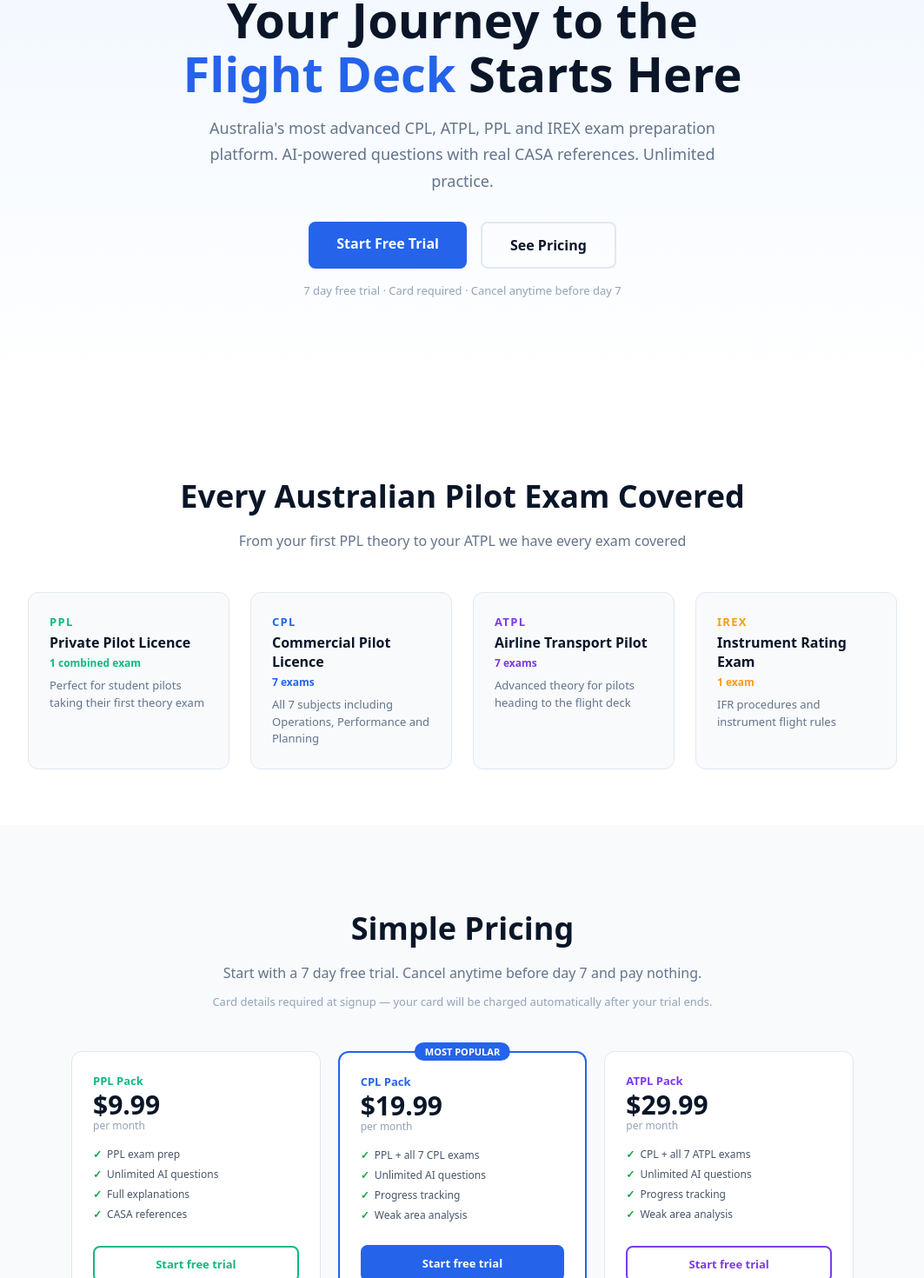
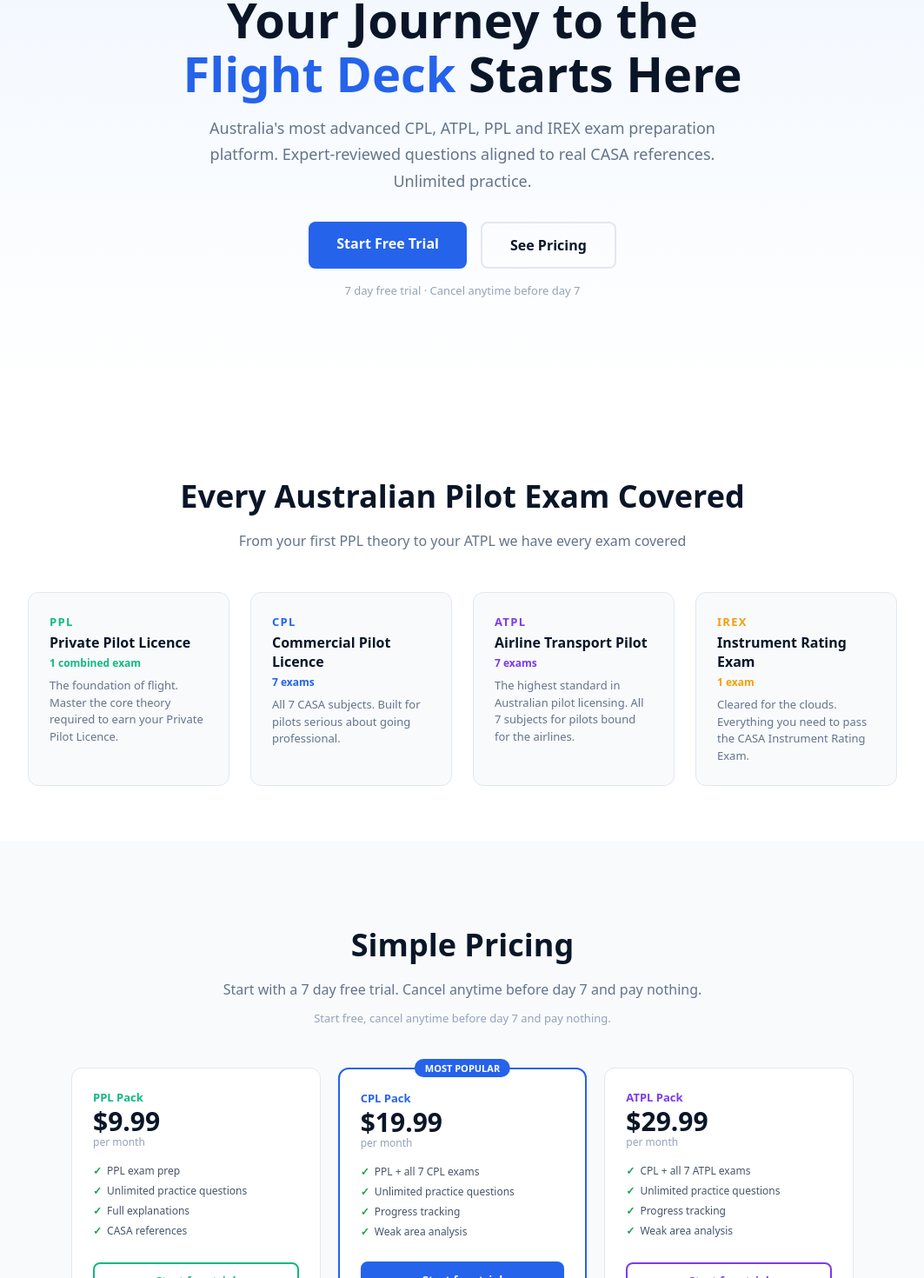
Before and after one commit to daniellongford/V1Study, a Next.js app: page / in a window 1280 px wide. Shown: the part 272-1742 px from the top of the page at 87% size, without its empty margins (108-1171 px from the left). Built offline with nearby package versions, Linux system fonts and the light colour scheme.

Commit message:
remove AI language, fix trial copy, update exam descriptions

```diff
--- a/app/page.tsx
+++ b/app/page.tsx
@@ -124,13 +124,13 @@
             <span style={{ color: '#2563eb' }}>Flight Deck</span> Starts Here
           </h1>
           <p style={{ fontSize: '18px', color: '#64748b', maxWidth: '600px', margin: '0 auto 2rem', lineHeight: 1.7 }}>
-            Australia&apos;s most advanced CPL, ATPL, PPL and IREX exam preparation platform. AI-powered questions with real CASA references. Unlimited practice.
+            Australia&apos;s most advanced CPL, ATPL, PPL and IREX exam preparation platform. Expert-reviewed questions aligned to real CASA references. Unlimited practice.
           </p>
           <div style={{ display: 'flex', gap: '1rem', justifyContent: 'center', marginBottom: '1rem' }}>
             <a href="/signup" style={{ background: '#2563eb', color: 'white', borderRadius: '8px', padding: '14px 32px', fontSize: '16px', fontWeight: '600', textDecoration: 'none', display: 'inline-block' }}>Start Free Trial</a>
             <a href="#pricing" style={{ background: 'transparent', color: '#0a1628', border: '2px solid #e2e8f0', borderRadius: '8px', padding: '14px 32px', fontSize: '16px', fontWeight: '600', textDecoration: 'none', display: 'inline-block' }}>See Pricing</a>
           </div>
-          <p style={{ fontSize: '13px', color: '#94a3b8' }}>7 day free trial · Card required · Cancel anytime before day 7</p>
+          <p style={{ fontSize: '13px', color: '#94a3b8' }}>7 day free trial · Cancel anytime before day 7</p>
         </section>
 
         <section id="features" style={{ padding: '4rem 2rem', maxWidth: '1000px', margin: '0 auto' }}>
@@ -138,10 +138,10 @@
           <p style={{ textAlign: 'center', color: '#64748b', marginBottom: '3rem', fontSize: '16px' }}>From your first PPL theory to your ATPL we have every exam covered</p>
           <div style={{ display: 'grid', gridTemplateColumns: 'repeat(4,1fr)', gap: '1.5rem' }}>
             {[
-              { title: 'PPL', full: 'Private Pilot Licence', exams: '1 combined exam', color: '#10b981', desc: 'Perfect for student pilots taking their first theory exam' },
-              { title: 'CPL', full: 'Commercial Pilot Licence', exams: '7 exams', color: '#2563eb', desc: 'All 7 subjects including Operations, Performance and Planning' },
-              { title: 'ATPL', full: 'Airline Transport Pilot', exams: '7 exams', color: '#7c3aed', desc: 'Advanced theory for pilots heading to the flight deck' },
-              { title: 'IREX', full: 'Instrument Rating Exam', exams: '1 exam', color: '#f59e0b', desc: 'IFR procedures and instrument flight rules' },
+              { title: 'PPL', full: 'Private Pilot Licence', exams: '1 combined exam', color: '#10b981', desc: 'The foundation of flight. Master the core theory required to earn your Private Pilot Licence.' },
+              { title: 'CPL', full: 'Commercial Pilot Licence', exams: '7 exams', color: '#2563eb', desc: 'All 7 CASA subjects. Built for pilots serious about going professional.' },
+              { title: 'ATPL', full: 'Airline Transport Pilot', exams: '7 exams', color: '#7c3aed', desc: 'The highest standard in Australian pilot licensing. All 7 subjects for pilots bound for the airlines.' },
+              { title: 'IREX', full: 'Instrument Rating Exam', exams: '1 exam', color: '#f59e0b', desc: 'Cleared for the clouds. Everything you need to pass the CASA Instrument Rating Exam.' },
             ].map(function (item) {
               return (
                 <div key={item.title} style={{ background: '#f8fafc', borderRadius: '12px', padding: '1.5rem', border: '1px solid #e2e8f0' }}>
@@ -159,14 +159,14 @@
           <div style={{ maxWidth: '900px', margin: '0 auto' }}>
             <h2 style={{ textAlign: 'center', fontSize: '36px', fontWeight: '700', color: '#0a1628', marginBottom: '0.5rem' }}>Simple Pricing</h2>
             <p style={{ textAlign: 'center', color: '#64748b', marginBottom: '0.5rem' }}>Start with a 7 day free trial. Cancel anytime before day 7 and pay nothing.</p>
-            <p style={{ textAlign: 'center', color: '#94a3b8', fontSize: '13px', marginBottom: '3rem' }}>Card details required at signup — your card will be charged automatically after your trial ends.</p>
+            <p style={{ textAlign: 'center', color: '#94a3b8', fontSize: '13px', marginBottom: '3rem' }}>Start free, cancel anytime before day 7 and pay nothing.</p>
             <div style={{ display: 'grid', gridTemplateColumns: 'repeat(3,1fr)', gap: '1.25rem' }}>
               {[
-                { plan: 'PPL Pack', price: '$9.99', period: 'per month', priceId: 'price_1TIP96Cbt27bkqBv9ULJdyTz', features: ['PPL exam prep', 'Unlimited AI questions', 'Full explanations', 'CASA references'], color: '#10b981', popular: false },
-                { plan: 'CPL Pack', price: '$19.99', period: 'per month', priceId: 'price_1TIP6XCbt27bkqBv9CypW42J', features: ['PPL + all 7 CPL exams', 'Unlimited AI questions', 'Progress tracking', 'Weak area analysis'], color: '#2563eb', popular: true },
-                { plan: 'ATPL Pack', price: '$29.99', period: 'per month', priceId: 'price_1TIPAiCbt27bkqBvEItgo0gn', features: ['CPL + all 7 ATPL exams', 'Unlimited AI questions', 'Progress tracking', 'Weak area analysis'], color: '#7c3aed', popular: false },
-                { plan: 'IREX Standalone', price: '$14.99', period: 'per month', priceId: 'price_1TIPDdCbt27bkqBvZzwkYthb', features: ['IREX exam only', 'Unlimited AI questions', 'Full explanations', 'CASA references'], color: '#f59e0b', popular: false },
-                { plan: 'Full Access', price: '$34.99', period: 'per month', priceId: 'price_1TIPBvCbt27bkqBvv4fUShu3', features: ['Every exam included', 'PPL CPL ATPL IREX', 'Unlimited AI questions', 'Priority support'], color: '#0a1628', popular: false },
+                { plan: 'PPL Pack', price: '$9.99', period: 'per month', priceId: 'price_1TIP96Cbt27bkqBv9ULJdyTz', features: ['PPL exam prep', 'Unlimited practice questions', 'Full explanations', 'CASA references'], color: '#10b981', popular: false },
+                { plan: 'CPL Pack', price: '$19.99', period: 'per month', priceId: 'price_1TIP6XCbt27bkqBv9CypW42J', features: ['PPL + all 7 CPL exams', 'Unlimited practice questions', 'Progress tracking', 'Weak area analysis'], color: '#2563eb', popular: true },
+                { plan: 'ATPL Pack', price: '$29.99', period: 'per month', priceId: 'price_1TIPAiCbt27bkqBvEItgo0gn', features: ['CPL + all 7 ATPL exams', 'Unlimited practice questions', 'Progress tracking', 'Weak area analysis'], color: '#7c3aed', popular: false },
+                { plan: 'IREX Standalone', price: '$14.99', period: 'per month', priceId: 'price_1TIPDdCbt27bkqBvZzwkYthb', features: ['IREX exam only', 'Unlimited practice questions', 'Full explanations', 'CASA references'], color: '#f59e0b', popular: false },
+                { plan: 'Full Access', price: '$34.99', period: 'per month', priceId: 'price_1TIPBvCbt27bkqBvv4fUShu3', features: ['Every exam included', 'PPL CPL ATPL IREX', 'Unlimited practice questions', 'Priority support'], color: '#0a1628', popular: false },
               ].map(function (item) {
                 return (
                   <div key={item.plan} style={{ background: 'white', borderRadius: '12px', padding: '1.5rem', border: item.popular ? '2px solid #2563eb' : '1px solid #e2e8f0', position: 'relative', display: 'flex', flexDirection: 'column' }}>
```
